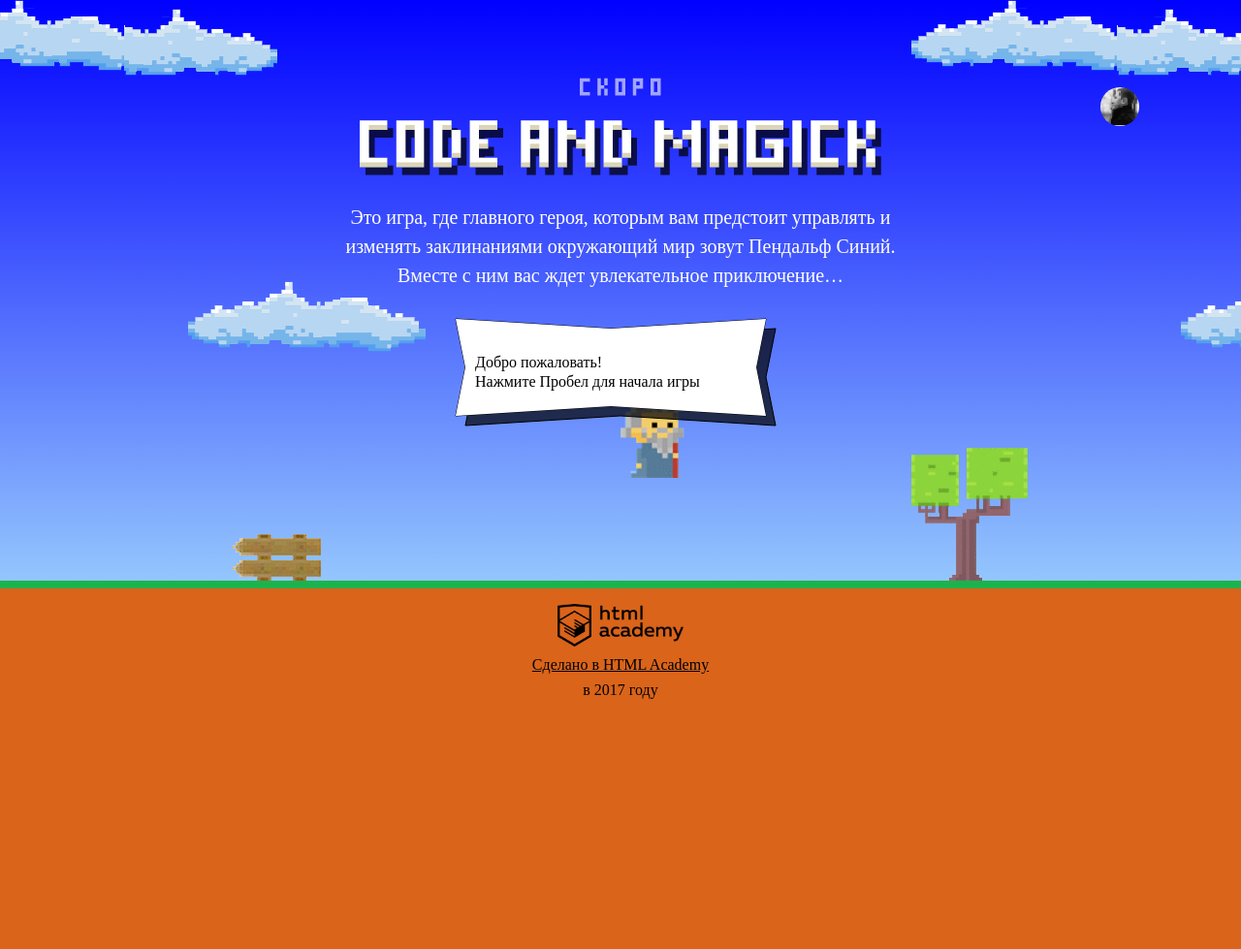
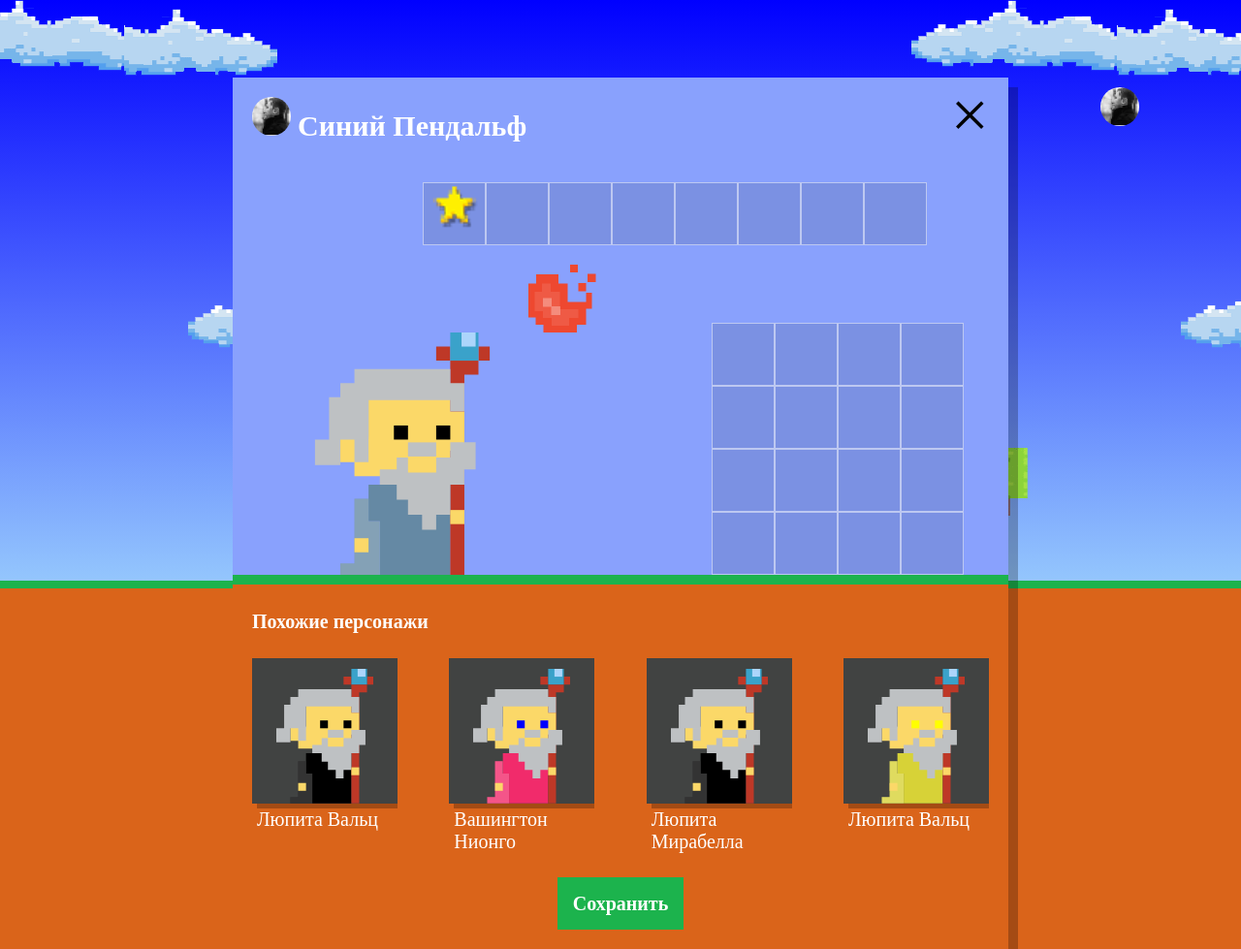
Before and after one commit to Katerina18/1795-code-and-magick, a website: page index.html in a window 1280 px wide. Shown: the whole page at 97% size. Before the commit the page ends 899 px from the top, so only its background shows below. Drawn offline with Linux system fonts and the light colour scheme; a web font is replaced by a local one.

Commit message:
Задание выполнила

```diff
--- a/index.html
+++ b/index.html
@@ -200,6 +200,7 @@ var getWizardY = function (height){
   return 1.0 * height / 3.0;
 }
 </script>
+<script src="js/setup.js"></script>
 <script src="js/stat.js"></script>
 <script src="js/game.js"></script>
 
--- /dev/null
+++ b/js/setup.js
@@ -0,0 +1,58 @@
+// Файл setup.js
+'use strict';
+var userDialog = document.querySelector('.setup');
+userDialog.classList.remove('hidden');
+
+
+class Wizard{
+  constructor(firstName, secondName, coatColor, eyesColor) {
+    this.name = firstName + ' ' + secondName;
+    this.coatColor = coatColor;
+    this.eyesColor = eyesColor;
+  }
+}
+
+function GenerateWizards(num) {
+  const FIRST_NAMES = ['Иван', 'Хуан Себастьян', 'Мария', 'Кристоф', 'Виктор', 'Юлия', 'Люпита', 'Вашингтон'];
+  const SECOND_NAMES = ['да Марья', 'Верон', 'Мирабелла', 'Вальц', 'Онопко', 'Топольницкая', 'Нионго', 'Ирвинг'];
+  const COAT_COLORS = ['rgb(101, 137, 164)', 'rgb(241, 43, 107)', 'rgb(146, 100, 161)', 'rgb(56, 159, 117)', 'rgb(215, 210, 55)', 'rgb(0, 0, 0)'];
+  const EYES_COLORS = ['black', 'red', 'blue', 'yellow', 'green'];
+
+  var wizards = new Array(num);
+  for (var i = 0; i < wizards.length; i++)
+    wizards[i] = new Wizard(
+      FIRST_NAMES[parseInt(Math.random() * FIRST_NAMES.length)],
+      SECOND_NAMES[parseInt(Math.random() * SECOND_NAMES.length)],
+      COAT_COLORS[parseInt(Math.random() * COAT_COLORS.length)],
+      EYES_COLORS[parseInt(Math.random() * EYES_COLORS.length)]);
+
+  return wizards;
+}
+
+var wizards = GenerateWizards(4);
+
+
+
+var renderWizard = function (wizard) {
+  var similarWizardTemplate = document.querySelector('#similar-wizard-template')
+      .content
+      .querySelector('.setup-similar-item');
+
+  var wizardElement = similarWizardTemplate.cloneNode(true);
+
+  wizardElement.querySelector('.setup-similar-label').textContent = wizard.name;
+  wizardElement.querySelector('.wizard-coat').style.fill = wizard.coatColor;
+  wizardElement.querySelector('.wizard-eyes').style.fill = wizard.eyesColor;
+
+  return wizardElement;
+}
+
+var fragment = document.createDocumentFragment();
+for (var i = 0; i < wizards.length; i++) {
+  fragment.appendChild(renderWizard(wizards[i]));
+}
+
+var similarListElement = userDialog.querySelector('.setup-similar-list');
+similarListElement.appendChild(fragment);
+
+userDialog.querySelector('.setup-similar').classList.remove('hidden');
```
